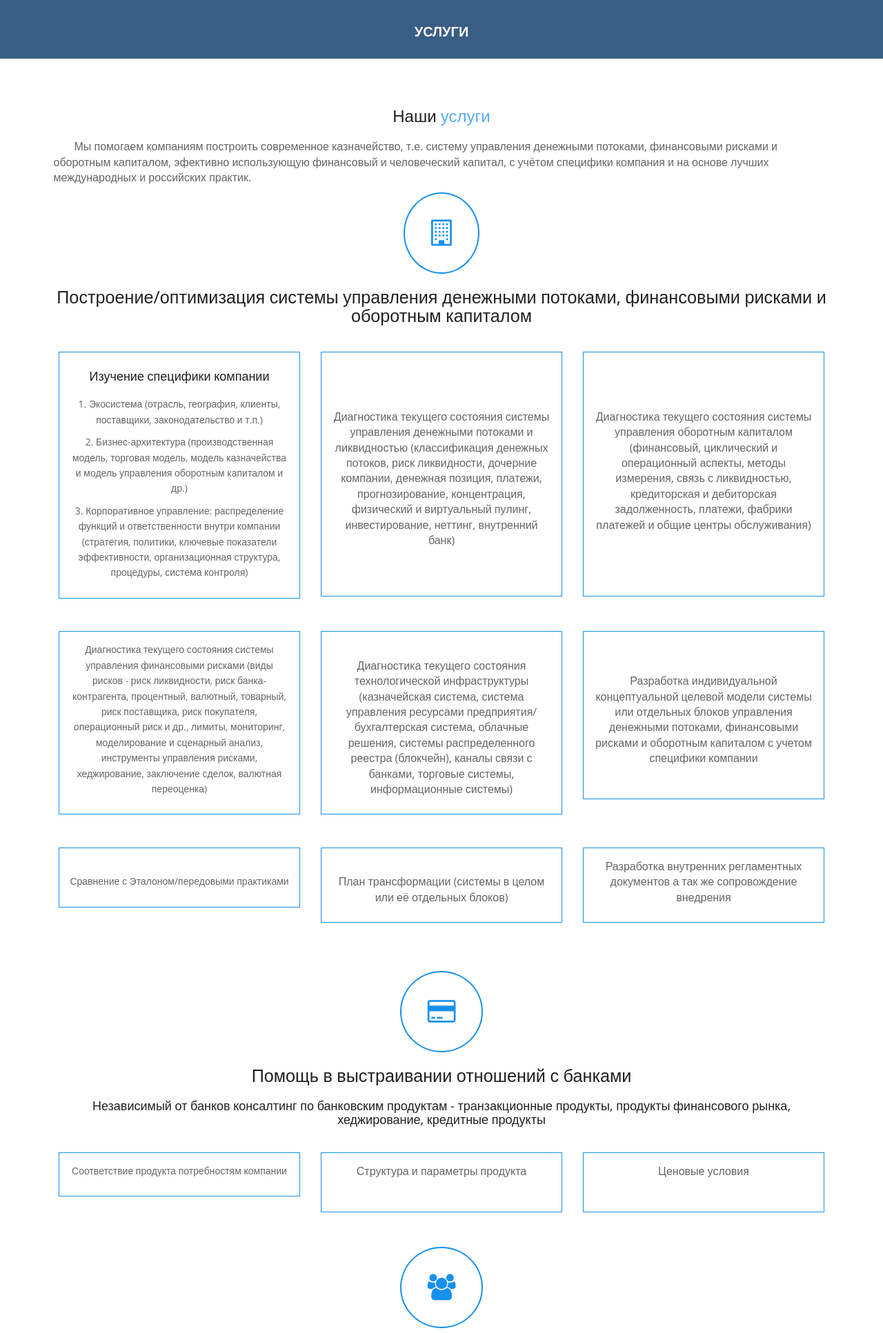
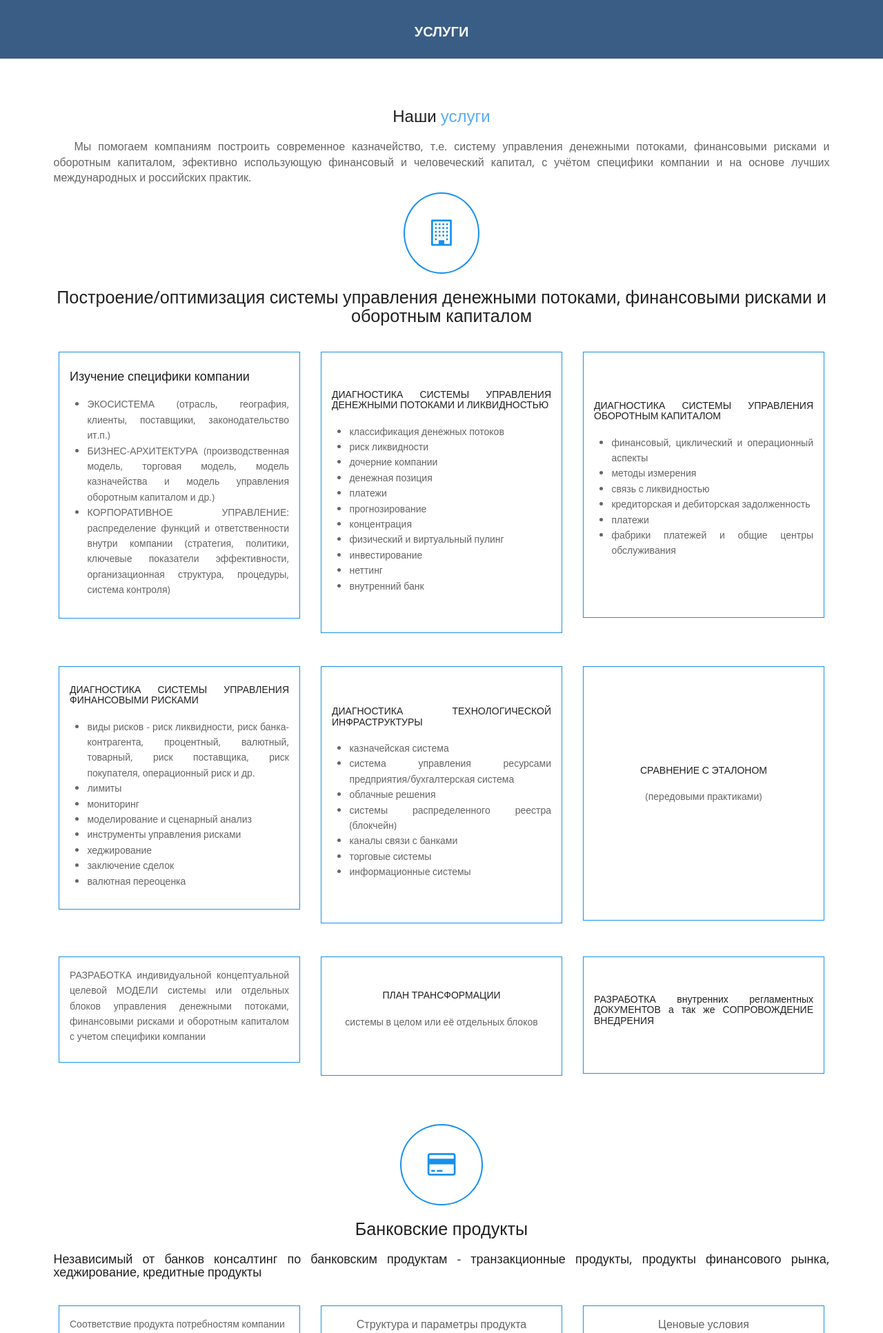
Before and after one commit to doncu/myfinconsultingsite, a Flask app: page /services/ in a window 1280 px wide. Shown: the part 62-1995 px from the top of the page at 69% size. Run offline with Flask 2, Linux system fonts and the light colour scheme; parts of the project's set-up code (start-up, migrations or seed data) failed here and were passed over; some libraries are stand-ins or nearby versions.

Commit message:
fix services index and align-text

```diff
--- a/templates/about.html
+++ b/templates/about.html
@@ -70,11 +70,11 @@
                             <img style="margin: auto;" class="img-responsive" src="{{ url_for ('static', filename='img/team1.png')}}" alt="">
                             <!-- Name -->
                             <h4 style="margin-bottom: 2%">Марина Завгородняя</h4>
-                            <div class="about-text" style="margin-bottom: 13.5%">
+                            <div class="about-text" style="margin-bottom: 5%">
                                 <p style="text-align: justify">- Специализация: продукты финансового рынка, управление финансовыми рисками,
-                                    кредитование под залог ценных бумаг</p>
+                                    кредитование с иcпользованием акций и др. ценных бумаг</p>
                                 <p style="text-align: justify">- 24 года в ведущих международных банках: Ситибанк, ИНГ Банк, ММБ (теперь Юникредит)</p>
-                                <p style="text-align: justify">- руководство департаментами продаж</p>
+                                <p style="text-align: justify">- руководство департаментами маркетинга и продаж финансовых инструментов</p>
                                 <p style="text-align: justify">- работа с ведущими российскими и международными компаниями </p>
                             </div>
                         </div>
--- a/templates/services.html
+++ b/templates/services.html
@@ -19,10 +19,10 @@
                 <div class="col-md-12">
                     <div class="about-logo">
                         <h3 style="text-align: center">Наши<span class="color"> услуги</span></h3>
-                        <p style="text-indent: 30px; font-size: 16px">Мы помогаем компаниям построить современное казначейство, т.е.  систему
+                        <p style="text-indent: 30px; font-size: 16px; text-align: justify">Мы помогаем компаниям построить современное казначейство, т.е.  систему
                             управления денежными потоками, финансовыми рисками и оборотным капиталом,
                             эфективно использующую финансовый и человеческий капитал, с учётом специфики
-                            компания и на основе лучших международных и российских практик.</p>
+                            компании и на основе лучших международных и российских практик.</p>
                     </div>
                 </div>
             </div>
@@ -40,43 +40,54 @@
                                 <div class="row">
                                     <div class="skill-home-solid clearfix">
                                         <div class="col-md-4">
-                                            <div class="box-area" style="border: solid 1px #1891EC">
+                                            <div class="box-area" style="border: solid 1px #1891EC; text-align: justify">
                                                 <h4>Изучение специфики компании</h4>
-                                                <p>1. Экосистема (отрасль, география, клиенты, поставщики, законодательство и т.п.)</p>
-                                                <p>2. Бизнес-архитектура (производственная модель, торговая модель, модель
-                                                    казначейства и модель управления оборотным капиталом и др.)</p>
-                                                <p>3. Корпоративное управление: распределение функций и ответственности внутри
-                                                    компании (стратегия, политики, ключевые показатели эффективности,
-                                                    организационная структура, процедуры, система контроля)</p>
+                                                <ul style="display: block; list-style-type: disc; -webkit-margin-before: 1em; -webkit-margin-after: 1em; -webkit-margin-start: 0; -webkit-margin-end: 0; -webkit-padding-start: 8%;">
+                                                    <li style="list-style-type: disc">ЭКОСИСТЕМА (отрасль, география, клиенты, поставщики,
+                                                        законодательство ит.п.)
+                                                    </li>
+                                                    <li style="list-style-type: disc">
+                                                        БИЗНЕС-АРХИТЕКТУРА (производственная модель, торговая модель,
+                                                        модель казначейства и модель управления оборотным капиталом и др.)
+                                                    </li>
+                                                    <li style="list-style-type: disc">
+                                                        КОРПОРАТИВНОЕ УПРАВЛЕНИЕ: распределение функций и ответственности
+                                                        внутри компании (стратегия, политики, ключевые показатели
+                                                        эффективности, организационная структура, процедуры, система контроля)
+                                                    </li>
+                                                </ul>
                                             </div>
                                         </div>
                                         <div class="col-md-4">
-                                            <div class="box-area" style="border: solid 1px #1891EC">
-                                                <br>
-                                                <br>
-                                                <br>
-                                                <p style="font-size: 16px">Диагностика текущего состояния системы управления денежными
-                                                    потоками и ликвидностью (классификация денежных потоков, риск ликвидности, дочерние
-                                                    компании, денежная позиция, платежи, прогнозирование, концентрация, физический и
-                                                    виртуальный пулинг, инвестирование, неттинг, внутренний банк)
-                                                </p>
-                                                <br>
-                                                <br>
+                                            <div class="box-area" style="border: solid 1px #1891EC; text-align: justify">
+                                                <h5 style="margin-top: 12%">ДИАГНОСТИКА СИСТЕМЫ УПРАВЛЕНИЯ ДЕНЕЖНЫМИ ПОТОКАМИ И ЛИКВИДНОСТЬЮ</h5>
+                                                <ul style="display: block; list-style-type: disc; -webkit-margin-before: 1em; -webkit-margin-after: 1em; -webkit-margin-start: 0; -webkit-margin-end: 0; -webkit-padding-start: 8%; margin-bottom: 13%">
+                                                    <li style="list-style-type: disc">классификация денежных потоков</li>
+                                                    <li style="list-style-type: disc">риск ликвидности</li>
+                                                    <li style="list-style-type: disc">дочерние компании</li>
+                                                    <li style="list-style-type: disc">денежная позиция</li>
+                                                    <li style="list-style-type: disc">платежи</li>
+                                                    <li style="list-style-type: disc">прогнозирование</li>
+                                                    <li style="list-style-type: disc">концентрация</li>
+                                                    <li style="list-style-type: disc">физический и виртуальный пулинг</li>
+                                                    <li style="list-style-type: disc">инвестирование</li>
+                                                    <li style="list-style-type: disc">неттинг</li>
+                                                    <li style="list-style-type: disc">внутренний банк</li>
+                                                </ul>
                                             </div>
                                         </div>
                                         <div class="col-md-4">
-                                            <div class="box-area" style="border: solid 1px #1891EC">
+                                            <div class="box-area" style="border: solid 1px #1891EC; text-align: justify">
                                                 <br>
-                                                <br>
-                                                <br>
-                                                 <p style="font-size: 16px">Диагностика текущего состояния системы управления оборотным капиталом
-                                                    (финансовый, циклический и операционный аспекты, методы измерения, связь с
-                                                    ликвидностью, кредиторская и дебиторская задолженность, платежи, фабрики
-                                                    платежей и общие центры обслуживания)
-                                                </p>
-                                                <br>
-                                                <br>
-                                                <br>
+                                                <h5 style="margin-top: 10%">ДИАГНОСТИКА СИСТЕМЫ УПРАВЛЕНИЯ ОБОРОТНЫМ КАПИТАЛОМ</h5>
+                                                <ul style="display: block; list-style-type: disc; -webkit-margin-before: 1em; -webkit-margin-after: 1em; -webkit-margin-start: 0; -webkit-margin-end: 0; -webkit-padding-start: 8%; margin-bottom: 22%">
+                                                    <li style="list-style-type: disc">финансовый, циклический и операционный аспекты</li>
+                                                    <li style="list-style-type: disc">методы измерения</li>
+                                                    <li style="list-style-type: disc">связь с ликвидностью</li>
+                                                    <li style="list-style-type: disc">кредиторская и дебиторская задолженность</li>
+                                                    <li style="list-style-type: disc">платежи</li>
+                                                    <li style="list-style-type: disc">фабрики платежей и общие центры обслуживания</li>
+                                                </ul>
                                             </div>
                                         </div>
                                     </div>
@@ -85,34 +96,45 @@
                                 <div class="row">
                                     <div class="skill-home-solid clearfix">
                                         <div class="col-md-4">
-                                            <div class="box-area" style="border: solid 1px #1891EC">
-                                                <p>Диагностика текущего состояния системы управления финансовыми рисками
-                                                    (виды рисков - риск ликвидности, риск банка-контрагента, процентный, валютный,
-                                                    товарный, риск поставщика, риск покупателя, операционный риск и др., лимиты,
-                                                    мониторинг, моделирование и сценарный анализ, инструменты управления
-                                                    рисками, хеджирование, заключение сделок, валютная переоценка)
-                                                </p>
+                                            <div class="box-area" style="border: solid 1px #1891EC; text-align: justify">
+                                                <h5>ДИАГНОСТИКА СИСТЕМЫ УПРАВЛЕНИЯ ФИНАНСОВЫМИ РИСКАМИ</h5>
+                                                <ul style="display: block; list-style-type: disc; -webkit-margin-before: 1em; -webkit-margin-after: 1em; -webkit-margin-start: 0; -webkit-margin-end: 0; -webkit-padding-start: 8%;">
+                                                    <li style="list-style-type: disc">виды рисков - риск ликвидности, риск банка-контрагента, процентный,
+                                                        валютный, товарный, риск поставщика, риск покупателя,
+                                                        операционный риск и др.
+                                                    </li>
+                                                    <li style="list-style-type: disc">
+                                                        лимиты
+                                                    </li>
+                                                    <li style="list-style-type: disc">
+                                                        мониторинг
+                                                    </li>
+                                                    <li style="list-style-type: disc">моделирование и сценарный анализ</li>
+                                                    <li style="list-style-type: disc">инструменты управления рисками</li>
+                                                    <li style="list-style-type: disc">хеджирование</li>
+                                                    <li style="list-style-type: disc">заключение сделок</li>
+                                                    <li style="list-style-type: disc">валютная переоценка</li>
+                                                </ul>
+                                            </div>
+                                        </div>
+                                        <div class="col-md-4">
+                                            <div class="box-area" style="border: solid 1px #1891EC; text-align: justify">
+                                                <h5 style="margin-top: 13%">ДИАГНОСТИКА ТЕХНОЛОГИЧЕСКОЙ ИНФРАСТРУКТУРЫ</h5>
+                                                <ul style="display: block; list-style-type: disc; -webkit-margin-before: 1em; -webkit-margin-after: 1em; -webkit-margin-start: 0; -webkit-margin-end: 0; -webkit-padding-start: 8%; margin-bottom: 15%">
+                                                    <li style="list-style-type: disc">казначейская система</li>
+                                                    <li style="list-style-type: disc">система управления ресурсами предприятия/бухгалтерская система</li>
+                                                    <li style="list-style-type: disc">облачные решения</li>
+                                                    <li style="list-style-type: disc">системы распределенного реестра (блокчейн)</li>
+                                                    <li style="list-style-type: disc">каналы связи с банками</li>
+                                                    <li style="list-style-type: disc">торговые системы</li>
+                                                    <li style="list-style-type: disc">информационные системы</li>
+                                                </ul>
                                             </div>
                                         </div>
                                         <div class="col-md-4">
                                             <div class="box-area" style="border: solid 1px #1891EC">
-                                                <br>
-                                                <p style="font-size: 16px">Диагностика текущего состояния технологической инфраструктуры (казначейская
-                                                    система, система управления ресурсами предприятия/бухгалтерская система,
-                                                    облачные решения, системы распределенного реестра (блокчейн), каналы связи с
-                                                    банками, торговые системы, информационные системы)
-                                                </p>
-                                            </div>
-                                        </div>
-                                        <div class="col-md-4">
-                                            <div class="box-area" style="border: solid 1px #1891EC">
-                                                <br>
-                                                <br>
-                                                 <p style="font-size: 16px">Разработка индивидуальной концептуальной целевой модели системы или
-                                                    отдельных блоков управления денежными потоками, финансовыми рисками и
-                                                    оборотным капиталом с учетом специфики компании
-                                                </p>
-                                                <br>
+                                                <h5 style="margin-top: 40%">СРАВНЕНИЕ С ЭТАЛОНОМ</h5>
+                                                <p style="margin-bottom: 48%">(передовыми практиками)</p>
                                             </div>
                                         </div>
                                     </div>
@@ -122,22 +144,22 @@
                                     <div class="skill-home-solid clearfix">
                                         <div class="col-md-4">
                                             <div class="box-area" style="border: solid 1px #1891EC">
-                                                <br>
-                                                <p>Сравнение с Эталоном/передовыми практиками</p>
+                                                <p style="text-align: justify">РАЗРАБОТКА индивидуальной концептуальной целевой МОДЕЛИ системы
+                                                    или отдельных блоков управления денежными потоками, финансовыми
+                                                    рисками и оборотным капиталом с учетом специфики компании
+                                                </p>
                                             </div>
                                         </div>
                                         <div class="col-md-4">
                                             <div class="box-area" style="border: solid 1px #1891EC">
                                                 <br>
-                                                <p style="font-size: 16px">План трансформации (системы в целом или
-                                                    её отдельных блоков)
-                                                </p>
+                                                <h5>ПЛАН ТРАНСФОРМАЦИИ</h5>
+                                                <p style="margin-bottom: 16%">системы в целом или её отдельных блоков</p>
                                             </div>
                                         </div>
                                         <div class="col-md-4">
                                             <div class="box-area" style="border: solid 1px #1891EC">
-                                                 <p style="font-size: 16px">Разработка внутренних регламентных документов а так же сопровождение внедрения
-                                                </p>
+                                                <h5 style="text-align: justify; margin-top: 12%; margin-bottom: 17%">РАЗРАБОТКА внутренних регламентных ДОКУМЕНТОВ а так же СОПРОВОЖДЕНИЕ ВНЕДРЕНИЯ</h5>
                                             </div>
                                         </div>
                                     </div>
@@ -153,15 +175,15 @@
                 <div class="skill-home">
                     <div class="col-md-12 text-center">
                         <span class="icons c3" style="border: solid 2px #1891EC"><i class="fa fa-credit-card"></i></span>
-                        <h3 style="font-size: 180%">Помощь в выстраивании отношений с банками</h3>
-                        <h4>Независимый от банков консалтинг по банковским продуктам - транзакционные продукты, продукты
+                        <h3 style="font-size: 180%">Банковские продукты</h3>
+                        <h4 style="text-align: justify">Независимый от банков консалтинг по банковским продуктам - транзакционные продукты, продукты
                             финансового рынка, хеджирование, кредитные продукты
                         </h4>
                         <div class="row">
                             <div class="skill-home-solid clearfix">
                                 <div class="col-md-4">
                                     <div class="box-area" style="border: solid 1px #1891EC">
-                                        <p>Соответствие продукта потребностям компании</p>
+                                        <p style="text-align: justify">Соответствие продукта потребностям компании</p>
                                     </div>
                                 </div>
                                 <div class="col-md-4">
@@ -193,7 +215,7 @@
                                 <div class="skill-home-solid clearfix">
                                     <div class="col-md-4">
                                         <div class="box-area" style="border: solid 1px #1891EC">
-                                            <p>Управление денежными потоками и ликвидностью</p>
+                                            <p style="text-align: justify">Управление денежными потоками и ликвидностью</p>
                                         </div>
                                     </div>
                                     <div class="col-md-4">
```
Also changed, not shown: templates/index.html (+5 -5 lines).
